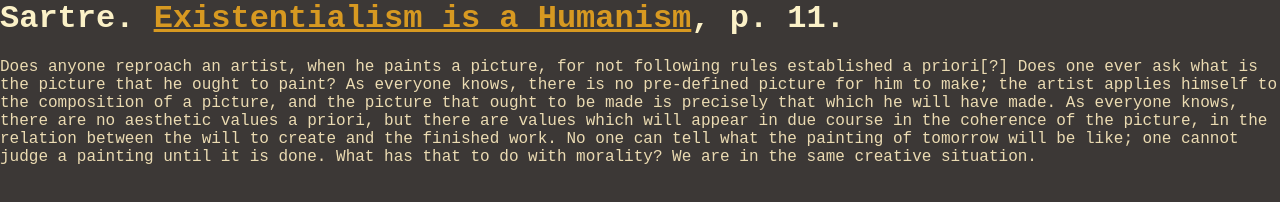
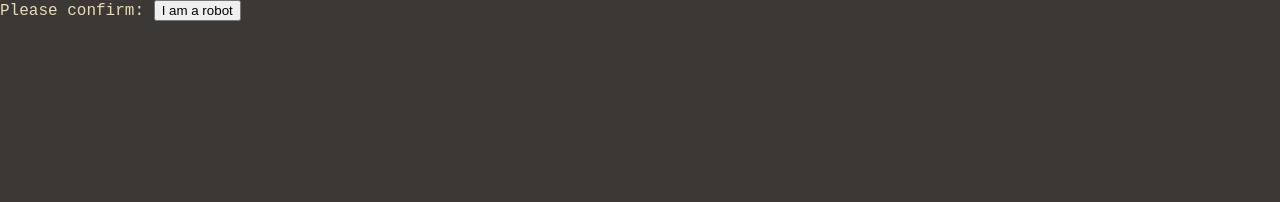
Before and after one commit to Chapterhause/chapterhause.github.io, a plain HTML site: page index.html in a window 1280 px wide. Drawn offline with Linux system fonts and the light colour scheme.

Commit message:
Try redirecting button

```diff
--- a/index.html
+++ b/index.html
@@ -5,16 +5,9 @@
 </head>
 <body>
 
-	<h1>Sartre. <a href="https://warwick.ac.uk/fac/cross_fac/complexity/people/students/dtc/students2011/maitland/philosophy/sartre-eih.pdf">Existentialism is a Humanism</a>, p. 11.</h1>
+	<p>Please confirm:
 
-<p>Does anyone reproach an artist, when he paints a picture, for not following rules established a
-priori[?] Does one ever ask what is the picture that he ought to paint? As everyone knows,
-there is no pre-defined picture for him to make; the artist applies himself to the
-composition of a picture, and the picture that ought to be made is precisely that which he
-will have made. As everyone knows, there are no aesthetic values a priori, but there are
-values which will appear in due course in the coherence of the picture, in the relation
-between the will to create and the finished work. No one can tell what the painting of
-tomorrow will be like; one cannot judge a painting until it is done. What has that to do with
-morality? We are in the same creative situation.
+<button onclick="window.location.replace("https://chapterhause.github.io/sartre.html")">I am a robot</button>
+
 </body>
 </html>
```
Also changed, not shown: sartre.html (added, +20 -0 lines), 1 other file.
